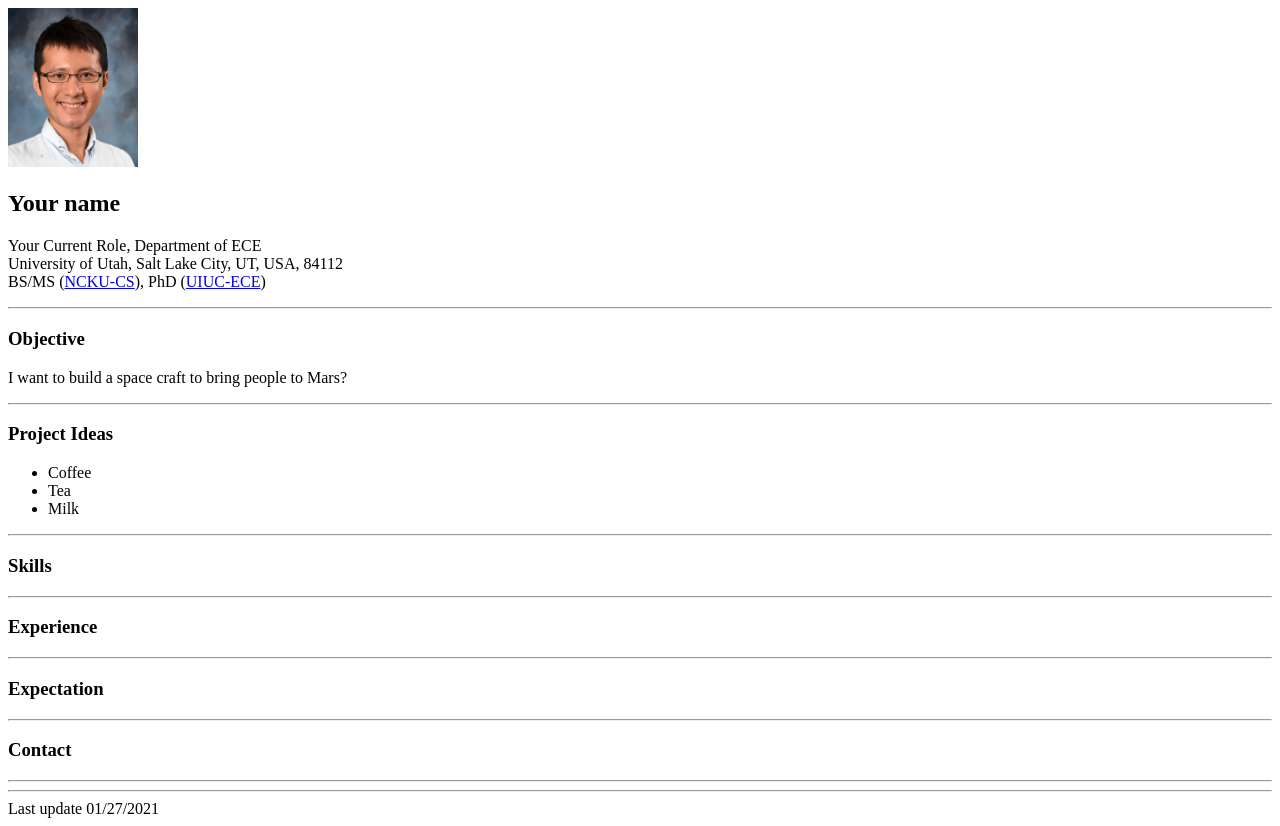
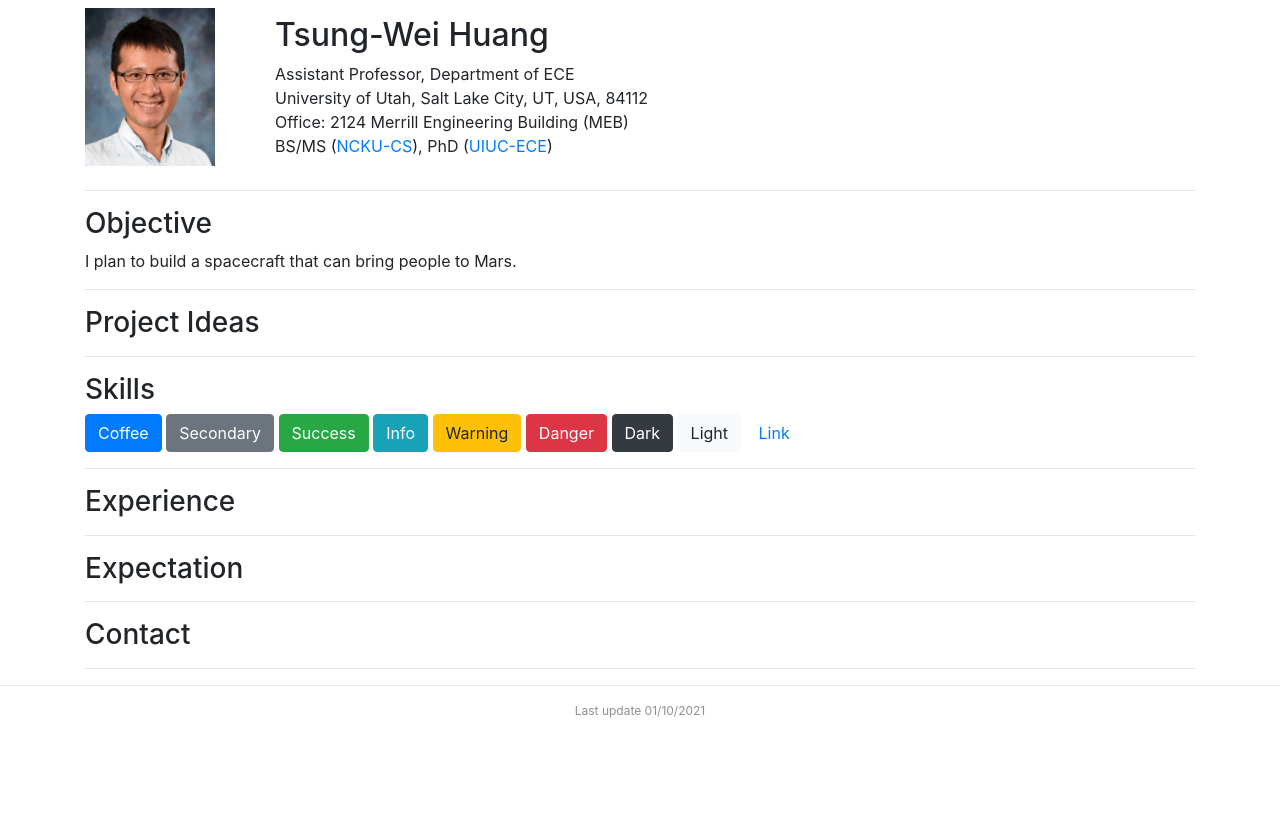
Before and after one commit to Interestle/Interestle.github.io, a plain HTML site: page index.html in a window 1280 px wide. After the commit the page ends 800 px from the top, so only its background shows below. Drawn offline with Linux system fonts and the light colour scheme.

Commit message:
Fixed index.html

```diff
--- a/index.html
+++ b/index.html
@@ -1,44 +1,65 @@
 <!DOCTYPE html>
 <html lang="en">
 
-<!-- head defines a bunch of meta data -->
 <head>
   <meta charset="utf-8">
   <meta http-equiv="X-UA-Compatible" content="IE=edge">
   <meta name="viewport" content="width=device-width, initial-scale=1.0">
 
-<!-- title in the tab -->
 <title>TWH's Homepage</title>
+
+<!-- Bootstrap core CSS -->
+<link rel="stylesheet" href="css/custom.css?v=2020-10-10">
+<link rel="stylesheet" href="css/bootstrap/4.4.1/bootstrap.min.css">
+<script type="text/javascript" src="js/jquery/3.4.1/jquery.min.js"></script>
+<script type="text/javascript" src="js/bootstrap/4.4.1/bootstrap.min.js"></script>
 
 </head>
 
 <!-- body -->
 <body>
 
-<div style="max-width: 130px; text-align: center;">
-  <img src="images/twhuang.jpg" style="width: 100%;">
+<div class="container">
+
+<div class="row">
+
+  <div class="col-md-2 col-sm-2 vertical-align">
+    <p>
+    <div style="max-width: 130px; text-align: center;">
+      <img src="images/twhuang.jpg" style="width: 100%;">
+    </div>
+    </p>
+  </div>
+
+  <div class="col-md-8 col-sm-8">
+    <p><h2>Tsung-Wei Huang</h2>
+    Assistant Professor, Department of ECE<br>
+    University of Utah, Salt Lake City, UT, USA, 84112<br>
+    Office: 2124 Merrill Engineering Building (MEB)<br>
+    BS/MS (<a href="http://www.csie.ncku.edu.tw/ncku_csie/">NCKU-CS</a>), PhD (<a href="https://ece.illinois.edu/">UIUC-ECE</a>) &nbsp;
+    </p>
+  </div>
+
 </div>
-
-<p><h2>Your name</h2>
-Your Current Role, Department of ECE<br>
-University of Utah, Salt Lake City, UT, USA, 84112<br>
-BS/MS (<a href="http://www.csie.ncku.edu.tw/ncku_csie/">NCKU-CS</a>), PhD (<a href="https://ece.illinois.edu/">UIUC-ECE</a>)
-</p>
 <hr>
 
 <h3>Objective</h3>
-<p>I want to build a space craft to bring people to Mars?</p>
+<p>I plan to build a spacecraft that can bring people to Mars.</p>
 <hr>
 
 <h3>Project Ideas</h3>
-<ul>
-  <li>Coffee</li>
-  <li>Tea</li>
-  <li>Milk</li>
-</ul>
 <hr>
 
 <h3>Skills</h3>
+<button type="button" class="btn btn-primary">Coffee</button>
+<button type="button" class="btn btn-secondary">Secondary</button>
+<button type="button" class="btn btn-success">Success</button>
+<button type="button" class="btn btn-info">Info</button>
+<button type="button" class="btn btn-warning">Warning</button>
+<button type="button" class="btn btn-danger">Danger</button>
+<button type="button" class="btn btn-dark">Dark</button>
+<button type="button" class="btn btn-light">Light</button>
+<button type="button" class="btn btn-link">Link</button>
 <hr>
 
 <h3>Experience</h3>
@@ -55,10 +76,8 @@ BS/MS (<a href="http://www.csie.ncku.edu.tw/ncku_csie/">NCKU-CS</a>), PhD (<a hr
 </div>
 
 
-
-
 <hr>
-<footer>Last update 01/27/2021</footer>
+<footer>Last update 01/10/2021</footer>
 
 </div>
 
```
Also changed, not shown: index-bootstrap.html (deleted, +0 -89 lines).
